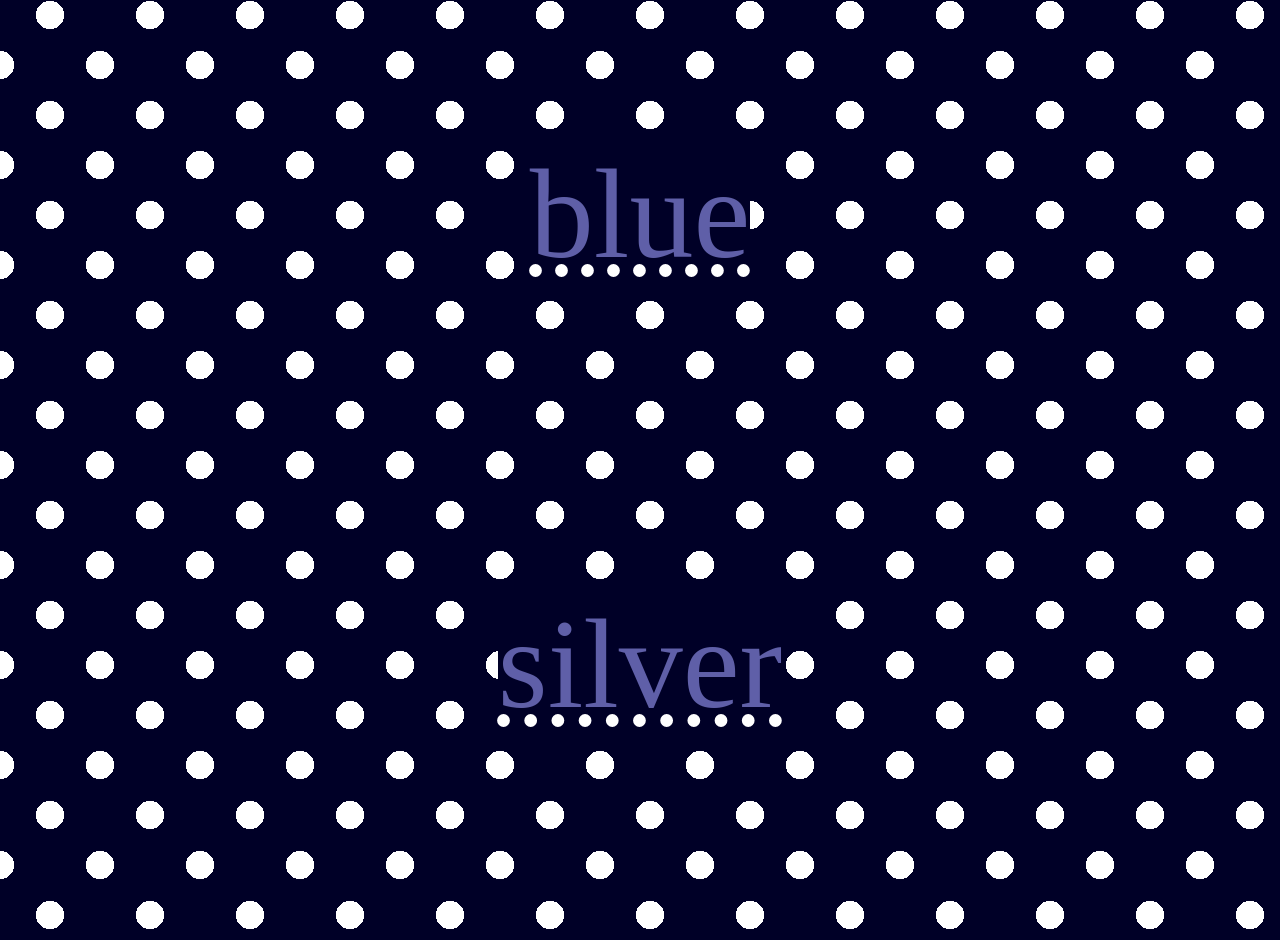
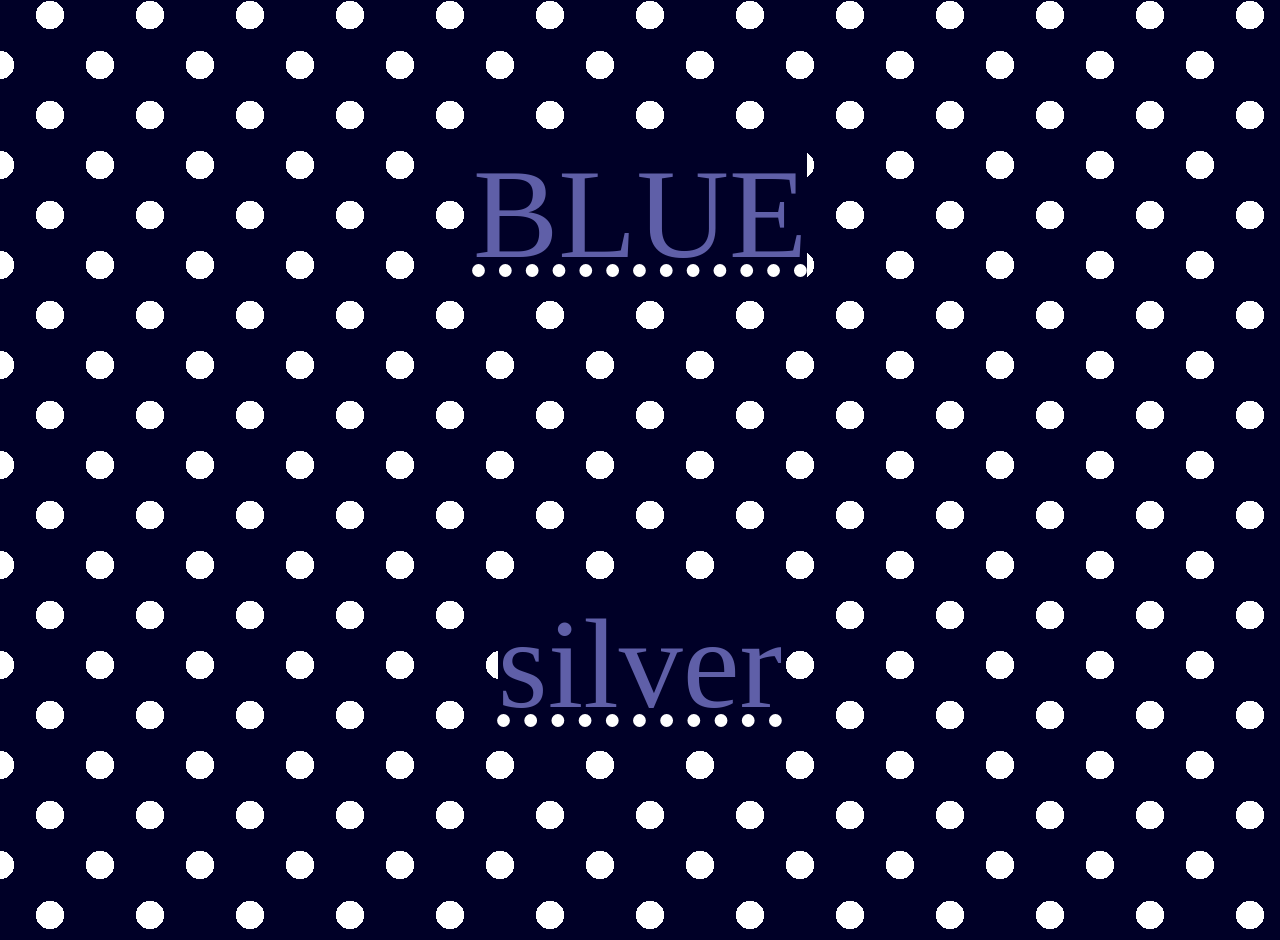
Before and after one commit to skeoniw/skeoniw.github.io, a plain HTML site: page project-1/star.html in a window 1280 px wide. Shown: the part 1935-2875 px from the top of the page. Drawn offline with Linux system fonts and the light colour scheme; a web font is replaced by a local one.

Commit message:
OK IM DONE NOW

```diff
--- a/project-1/star.html
+++ b/project-1/star.html
@@ -20,7 +20,7 @@
 <h2 class="startext"><span>the star uranus is:</span></h2>
 
 <p>
-    <span class="bluestar">blue</span><br>
+    <span class="bluestar">BLUE</span><br>
     <span class="silverstar">silver</span><br>
     <span class="greenstar">green</span><br>
     <span class="whitestar">white</span><br>
```
